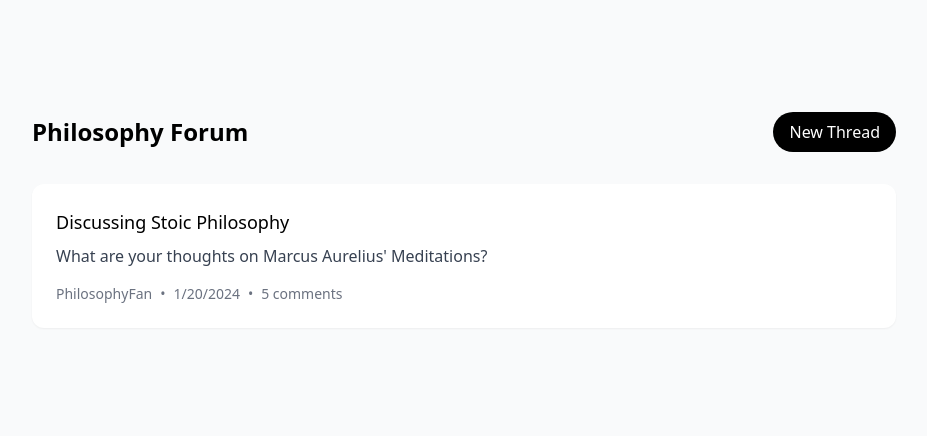
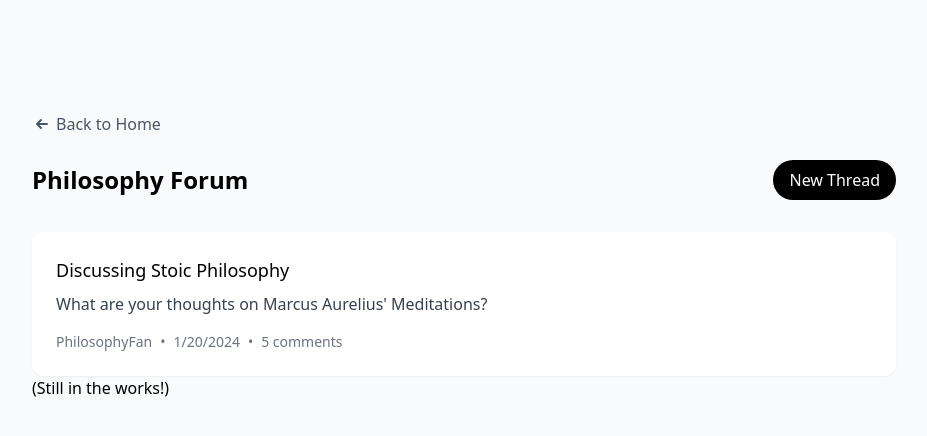
Before and after one commit to AryanKumar1401/stoic-companion, a Next.js app: page /forum in a window 1280 px wide. Shown: the top 436 px of the page, without its empty margins (176-1103 px from the left). Built offline with nearby package versions, Linux system fonts and the light colour scheme.

Commit message:
back button

```diff
--- a/app/forum/page.tsx
+++ b/app/forum/page.tsx
@@ -1,6 +1,7 @@
 'use client';
 import { useState, useEffect } from 'react';
 import { useSession } from 'next-auth/react';
+import Link from 'next/link';
 
 interface Thread {
   id: string;
@@ -72,6 +73,15 @@ export default function ForumPage() {
   return (
     <div className="min-h-screen bg-gray-50 pt-20">
       <div className="max-w-4xl mx-auto px-4 py-8">
+        <Link href="/" className="inline-block mb-6 text-gray-600 hover:text-gray-900">
+          <span className="flex items-center">
+            <svg xmlns="http://www.w3.org/2000/svg" className="h-5 w-5 mr-1" viewBox="0 0 20 20" fill="currentColor">
+              <path fillRule="evenodd" d="M9.707 14.707a1 1 0 01-1.414 0l-4-4a1 1 0 010-1.414l4-4a1 1 0 011.414 1.414L7.414 9H15a1 1 0 110 2H7.414l2.293 2.293a1 1 0 010 1.414z" clipRule="evenodd" />
+            </svg>
+            Back to Home
+          </span>
+        </Link>
+
         <div className="flex justify-between items-center mb-8">
           <h1 className="text-2xl font-bold">Philosophy Forum</h1>
           <button
@@ -184,8 +194,10 @@ export default function ForumPage() {
                   <span>{thread.commentCount} comments</span>
                 </div>
               </div>
+
             ))
           )}
+          (Still in the works!)
         </div>
       </div>
     </div>
```
